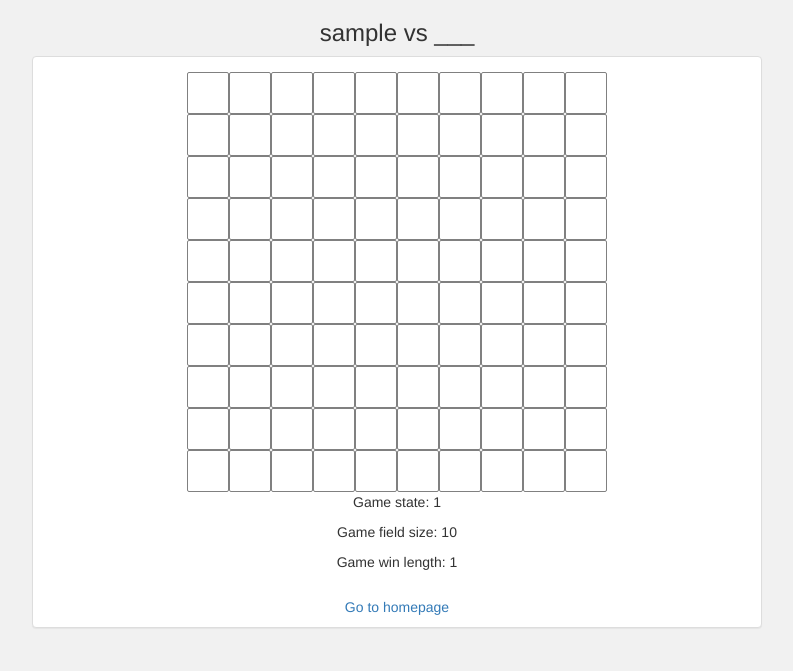
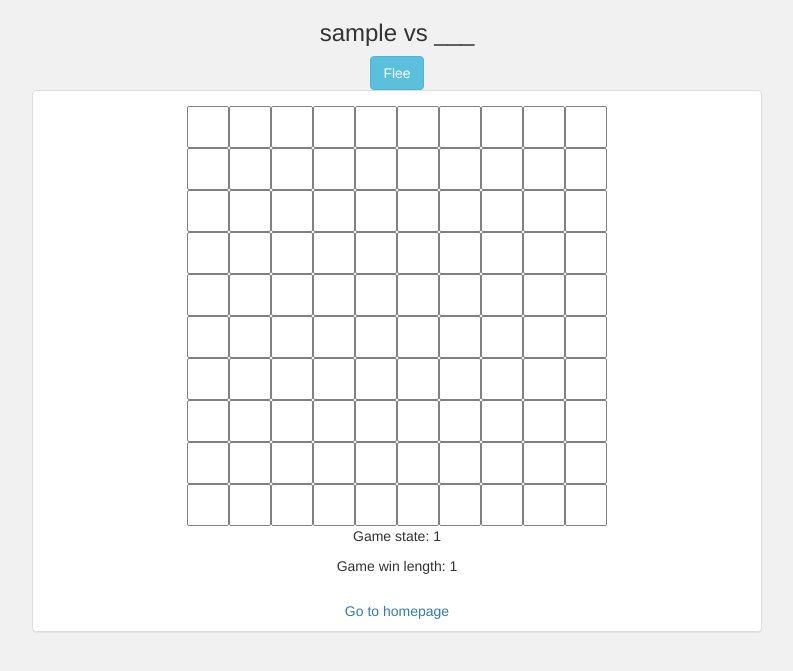
Before and after one commit to Badzyo/tic-tac-toe, a Flask app: page /game/1 in a window 1280 px wide. Shown: the top 671 px of the page, without its empty margins (243-1036 px from the left). Run offline with Flask 2, Linux system fonts and the light colour scheme; a user stored in the database is signed in; tables that the repository leaves empty hold one stand-in row (values such as "Sample post"); some libraries are stand-ins or nearby versions.

Commit message:
Abilities to join and flee from game

```diff
--- a/app/models.py
+++ b/app/models.py
@@ -1,7 +1,6 @@
 from datetime import datetime
 from werkzeug.security import generate_password_hash, check_password_hash
-from sqlalchemy.orm import exc, backref
-from sqlalchemy import and_, null
+from sqlalchemy.orm import exc
 from flask_login import UserMixin
 from app import app, db
 
@@ -67,13 +66,12 @@ class User(UserMixin, db.Model):
         """
         Returns user's current game, or None
         """
-        user_game = self.games.filter(and_(GameUser.user_role.in_([GameUser.user_game_role['player_one'],
-                                                                   GameUser.user_game_role['player_two']]),
-                                           (Game.state != Game.game_state['finished']))).first()
-        try:
-            return user_game.game
-        except AttributeError:
-            return None
+        # TODO: come up with a better solution, using join
+        user_games = self.games
+        for user_game in user_games:
+            if user_game.game.state != Game.game_state['finished']:
+                return user_game.game
+        return None
 
     def __repr__(self):
         return '{} <{}>'.format(self.username, self.email)
@@ -101,13 +99,15 @@ class Game(db.Model):
     users = db.relationship('GameUser', lazy='dynamic')
     moves = db.relationship('GameMove', backref='game', lazy='dynamic')
 
+    def __repr__(self):
+        return 'ID: {}, State: {}, Result: {}>'.format(self.id, self.state, self.result)
+
 
 class GameUser(db.Model):
     """
     Intermediary model for Games-to-Users many-to-many relation
     """
-    user_game_role = {'spectator': 0,
-                      'player_one': 1,
+    user_game_role = {'player_one': 1,
                       'player_two': 2}
 
     __tablename__ = 'game_users'
@@ -116,6 +116,9 @@ class GameUser(db.Model):
     user_role = db.Column(db.Integer)
     game = db.relationship('Game')
     user = db.relationship('User')
+
+    def __repr__(self):
+        return 'game_id: {}, user_id: {}, user_role: {}'.format(self.game_id, self.user_id, self.user_role)
 
 
 class GameMove(db.Model):
--- a/app/templates/game.html
+++ b/app/templates/game.html
@@ -1,9 +1,10 @@
 {% extends "base.html" %}
 {% from "macros/macros.html" import render_grid %}
+{% from "macros/macros.html" import render_button %}
 {% block content %}
     <div class="main-block row col-lg-8 col-lg-offset-2 col-md-8 col-md-offset-2 col-xs-12">
         <h3>
-        {% set relations = game.users | rejectattr('user_role', 'equalto', 0) | sort(attribute='user_role') %}
+        {% set relations = game.users | sort(attribute='user_role') %}
         {% for relation in relations %}
             {{ relation.user.username }}
             {% if loop.first %} vs {% endif %}
@@ -12,12 +13,25 @@
             ___
         {% endif %}
         </h3>
-        {# a temporary dummy for game #}
+        <div id="buttons">
+            {% if current_user.id in game.users | map(attribute='user_id') %}
+                {% if game.state != 3 %}
+                    {% with flee_url = url_for('flee_game') %}
+                    {{ render_button(action_url=flee_url, action_text='Flee', id_='flee-btn', btn_class='btn btn-info') }}
+                    {% endwith %}
+                {% endif %}
+            {% else %}
+                {% if game.state == 0 %}
+                    {% with join_url = url_for('join_game', game_id=game.id) %}
+                    {{ render_button(action_url=join_url, action_text='Join this game', id_='join-btn', btn_class='btn btn-primary') }}
+                    {% endwith %}
+                {% endif %}
+            {% endif %}
+        </div>
         <div class="panel panel-default">
             <div class="panel-body">
                 {{ render_grid(game) }}
                 <p>Game state: {{ game.state }}</p>
-                <p>Game field size: {{ game.field_size }}</p>
                 <p>Game win length: {{ game.win_length }}</p
             </div>
         </div>
--- a/app/templates/macros/macros.html
+++ b/app/templates/macros/macros.html
@@ -2,6 +2,13 @@
 <form action="{{ url_for('logout') }}" method="POST">
 <input type="submit" value="Logout" class="btn btn-default">
 </form>
+{% endmacro %}
+
+{# Render bootstrap3 button #}
+{% macro render_button(action_url='', action_text='Submit', class_='', id_='', btn_class='btn btn-default') %}
+    <form method="POST" action="{{ action_url }}" class="{{ class_ }}">
+        <button type="submit" class="{{ btn_class }}" id="{{ id_ }}">{{ action_text }} </button>
+    </form>
 {% endmacro %}
 
 
@@ -36,7 +43,7 @@
       {% for game in games %}
       <a href="{{ url_for('show_game', game_id=game.id) }}" class="list-group-item">
         <h4 class="list-group-item-heading">
-        {% set relations = game.users | rejectattr('user_role', 'equalto', 0) | sort(attribute='user_role') %}
+        {% set relations = game.users | sort(attribute='user_role') %}
         {% for relation in relations %}
             {{ relation.user.username }}
             {% if loop.first %} vs {% endif %}
--- a/app/views.py
+++ b/app/views.py
@@ -71,14 +71,65 @@ def new_game():
     if form.validate_on_submit():
         game = Game(field_size=form.size.data, win_length=form.rule.data)
         db.session.add(game)
+
+        # generate random players order in game
         user_order = random.choice([GameUser.user_game_role['player_one'],
                                     GameUser.user_game_role['player_two']])
+
         game_user = GameUser(user=current_user, game=game, user_role=user_order)
         db.session.add(game_user)
         db.session.commit()
         return redirect(url_for('show_game', game_id=game.id))
 
     return render_template('new_game.html', new_game_form=form)
+
+
+@app.route("/game/join/<int:game_id>", methods=['POST'])
+@login_required
+def join_game(game_id):
+    game = Game.query.get_or_404(game_id)
+    players = game.users.all()
+
+    # redirect back to the game if it's full
+    if len(players) != 1:
+        # TODO: Notify user
+        return redirect(url_for('show_game', game_id=game_id))
+
+    # check available player position in game
+    if players[0].user_game_role == GameUser.user_game_role['player_one']:
+        available_role = GameUser.user_game_role['player_two']
+    else:
+        available_role = GameUser.user_game_role['player_one']
+
+    game_user = GameUser(user=current_user, game=game, user_role=available_role)
+    db.session.add(game_user)
+    db.session.commit()
+    return redirect(url_for('show_game', game_id=game_id))
+
+
+@app.route("/game/flee", methods=['POST'])
+@login_required
+def flee_game():
+    game = current_user.current_game
+
+    # if there is no game to flee, redirect to homepage
+    if not game:
+        # TODO: Notify user
+        redirect(url_for('index'))
+
+    game.state = Game.game_state['finished']
+    opponent = game.users.filter(User != current_user).first()
+
+    # if there was a second player in a game, let him win
+    if opponent:
+        if opponent.user_role == GameUser.user_game_role['player_one']:
+            result = Game.game_result['player_one_win']
+        else:
+            result = Game.game_result['player_two_win']
+        game.result = result
+
+    db.session.commit()
+    return redirect(url_for('index'))
 
 
 @app.route("/game/<int:game_id>", methods=['GET'])
```
